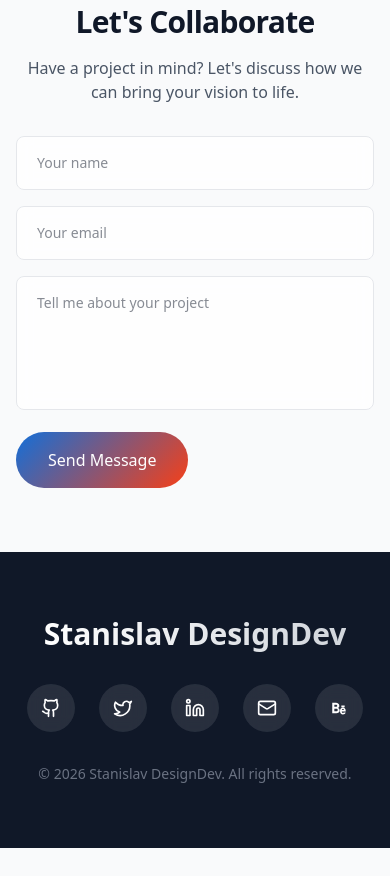
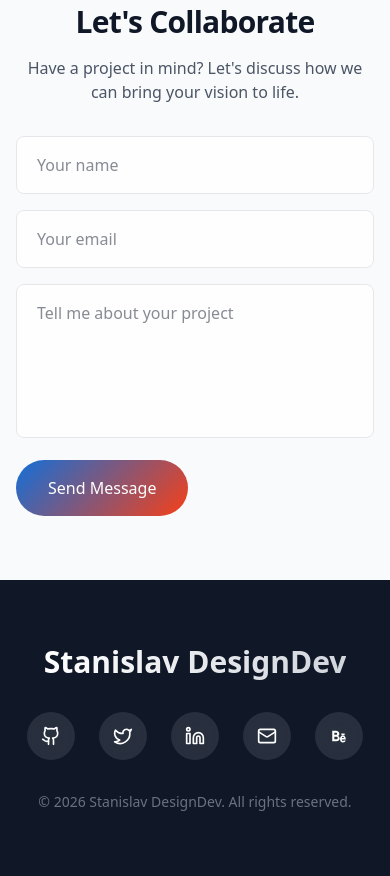
Before and after one commit to stanislavcicanci/stanislav_designdev, a React (Vite) app: page / in a window 390 px wide. Shown: the part 6860-7736 px from the top of the page. Before the commit the page ends 7708 px from the top, so only its background shows below. Built offline with nearby package versions, Linux system fonts and the light colour scheme.

Commit message:
Fix form zoom issue on mobile by using text-base

```diff
--- a/src/components/sections/Contact.jsx
+++ b/src/components/sections/Contact.jsx
@@ -14,18 +14,6 @@ export default function Contact() {
   const ref = useRef(null)
   const isInView = useInView(ref, { once: true, margin: '-100px' })
 
-  const handleBlur = () => {
-    // Reset zoom on iOS Safari when focus leaves or form resets
-    const viewportMeta = document.querySelector('meta[name="viewport"]')
-    if (viewportMeta) {
-      const originalContent = viewportMeta.getAttribute('content')
-      viewportMeta.setAttribute('content', 'width=device-width, initial-scale=1, maximum-scale=1')
-      setTimeout(() => {
-        viewportMeta.setAttribute('content', originalContent || 'width=device-width, initial-scale=1')
-      }, 300)
-    }
-  }
-
   const handleChange = (e) => {
     setFormData({ ...formData, [e.target.name]: e.target.value })
   }
@@ -33,7 +21,6 @@ export default function Contact() {
   const handleSubmit = async (e) => {
     e.preventDefault()
     setIsSubmitting(true)
-    handleBlur() // Trigger zoom reset when attempting to submit
 
     const updatedMessage = `${formData.message}\n\nEmail: ${formData.email}`
 
@@ -106,9 +93,8 @@ export default function Contact() {
               placeholder="Your name"
               value={formData.name}
               onChange={handleChange}
-              onBlur={handleBlur}
               required
-              className="w-full px-5 py-4 rounded-lg bg-white/80 backdrop-blur-sm border border-gray-200 focus:outline-none focus:border-gray-400 transition-colors text-sm sm:text-base"
+              className="w-full px-5 py-4 rounded-lg bg-white/80 backdrop-blur-sm border border-gray-200 focus:outline-none focus:border-gray-400 transition-colors text-base"
             />
 
             <input
@@ -117,9 +103,8 @@ export default function Contact() {
               placeholder="Your email"
               value={formData.email}
               onChange={handleChange}
-              onBlur={handleBlur}
               required
-              className="w-full px-5 py-4 rounded-lg bg-white/80 backdrop-blur-sm border border-gray-200 focus:outline-none focus:border-gray-400 transition-colors text-sm sm:text-base"
+              className="w-full px-5 py-4 rounded-lg bg-white/80 backdrop-blur-sm border border-gray-200 focus:outline-none focus:border-gray-400 transition-colors text-base"
             />
 
             <textarea
@@ -127,10 +112,9 @@ export default function Contact() {
               placeholder="Tell me about your project"
               value={formData.message}
               onChange={handleChange}
-              onBlur={handleBlur}
               required
               rows={5}
-              className="w-full px-5 py-4 rounded-lg bg-white/80 backdrop-blur-sm border border-gray-200 focus:outline-none focus:border-gray-400 transition-colors resize-none text-sm sm:text-base"
+              className="w-full px-5 py-4 rounded-lg bg-white/80 backdrop-blur-sm border border-gray-200 focus:outline-none focus:border-gray-400 transition-colors resize-none text-base"
             />
 
             <div className="flex items-center gap-4">
```
